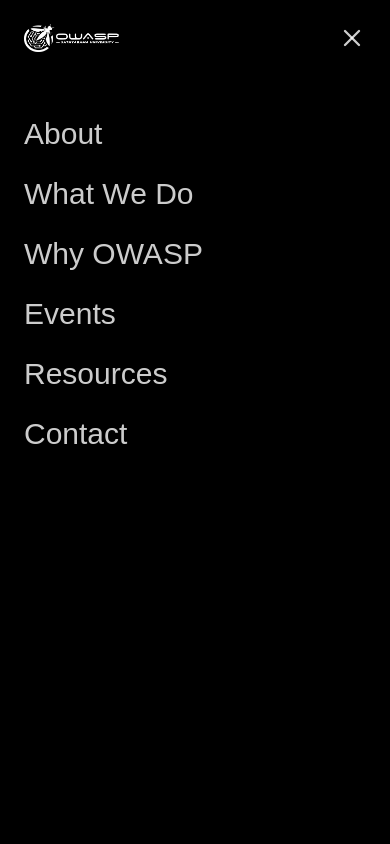
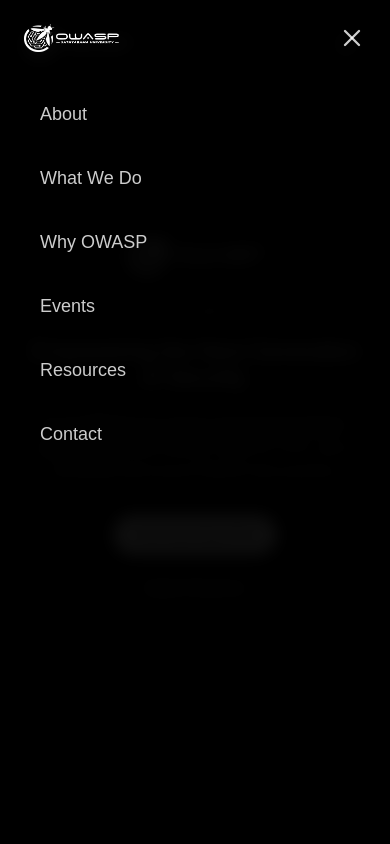
Before and after one commit to NAVEEN2422008/OWASP-SIST, a Next.js app: page / in a window 390 px wide. Both pictures are taken after a click on the button "Open main menu". Shown: the top 844 px of the page. Built offline with nearby package versions, Linux system fonts and the light colour scheme.

Commit message:
Fix mobile menu scroll, z-index clipping, and hero text sizing

```diff
--- a/src/components/hero/HeroSection.tsx
+++ b/src/components/hero/HeroSection.tsx
@@ -56,40 +56,40 @@
       {/* Soft gradient to fade out bottom */}
       <div className="absolute inset-x-0 bottom-0 h-40 bg-gradient-to-t from-black to-transparent pointer-events-none" />
 
-      <div className="page-wrap relative z-10 flex flex-col items-center text-center mt-28 sm:mt-32">
+      <div className="page-wrap relative z-10 flex flex-col items-center text-center mt-16 sm:mt-24 md:mt-28 lg:mt-32">
         <motion.div
           initial={{ opacity: 0, y: 20 }}
           animate={{ opacity: 1, y: 0 }}
           transition={{ duration: 0.8, ease: "easeOut" }}
-          className="max-w-5xl w-full"
+          className="max-w-5xl w-full px-4 sm:px-0"
         >
-          <div className="mb-6 flex justify-center">
+          <div className="mb-4 sm:mb-6 flex justify-center">
             <Image
               src={logoSrc}
               alt="OWASP SIST logo"
               width={160}
               height={56}
-              className="h-14 w-auto object-contain opacity-90"
+              className="h-10 sm:h-14 w-auto object-contain opacity-90"
               priority
               draggable={false}
             />
           </div>
-          <p className="mb-8 text-sm uppercase tracking-[0.4em] text-white/50 font-mono">
+          <p className="mb-4 sm:mb-8 text-xs sm:text-sm uppercase tracking-[0.2em] sm:tracking-[0.4em] text-white/50 font-mono">
             Sathyabama Institute of Science and Technology
           </p>
 
           <h1
-            className="mb-8 font-heading font-medium tracking-tight text-white leading-[1.1]"
-            style={{ fontSize: "clamp(1.8rem, 4.2vw, 4rem)" }}
+            className="mb-6 sm:mb-8 font-heading font-medium tracking-tight text-white leading-[1.1] flex flex-col items-center w-full"
+            style={{ fontSize: "clamp(1.2rem, 6vw, 4rem)" }}
           >
             <span className="block whitespace-nowrap">Empowering the Next Generation</span>
-            <span className="block">of Security.</span>
+            <span className="block whitespace-nowrap">of Security.</span>
           </h1>
           <motion.p
             initial={{ opacity: 0 }}
             animate={{ opacity: 1 }}
             transition={{ delay: 0.8, duration: 1 }}
-            className="mx-auto max-w-2xl text-lg leading-relaxed text-white/60 font-light"
+            className="mx-auto max-w-2xl text-sm sm:text-base md:text-lg leading-relaxed text-white/60 font-light"
           >
             A premium student chapter dedicated to practical application security training, hands-on CTFs, and a community built around OWASP best practices.
           </motion.p>
@@ -100,16 +100,16 @@
           initial={{ opacity: 0 }}
           animate={{ opacity: 1 }}
           transition={{ duration: 1, delay: 1 }}
-          className="mt-14 flex flex-col items-center gap-6 sm:flex-row sm:justify-center"
+          className="mt-8 sm:mt-12 md:mt-14 flex flex-col items-center gap-3 sm:gap-6 sm:flex-row sm:justify-center"
         >
           <button
-            className="rounded-full bg-white text-black px-8 py-3.5 text-sm font-medium transition hover:bg-white/90"
+            className="rounded-full bg-white text-black px-6 sm:px-8 py-3 sm:py-3.5 text-xs sm:text-sm font-medium transition hover:bg-white/90"
             onClick={() => document.getElementById("ctf")?.scrollIntoView({ behavior: "smooth" })}
           >
             View Upcoming CTFs
           </button>
           <button
-            className="rounded-full bg-transparent border border-white/20 text-white px-8 py-3.5 text-sm font-medium transition hover:bg-white/5"
+            className="rounded-full bg-transparent border border-white/20 text-white px-6 sm:px-8 py-3 sm:py-3.5 text-xs sm:text-sm font-medium transition hover:bg-white/5"
             onClick={() => document.getElementById("resources")?.scrollIntoView({ behavior: "smooth" })}
           >
             Explore Resources
--- a/src/components/layout/Header.tsx
+++ b/src/components/layout/Header.tsx
@@ -25,7 +25,23 @@
     return () => window.removeEventListener("scroll", handleScroll);
   }, []);
 
+  // Control body overflow when menu is open
+  useEffect(() => {
+    if (mobileMenuOpen) {
+      document.body.style.overflow = "hidden";
+      document.body.style.touchAction = "none";
+    } else {
+      document.body.style.overflow = "auto";
+      document.body.style.touchAction = "auto";
+    }
+    return () => {
+      document.body.style.overflow = "auto";
+      document.body.style.touchAction = "auto";
+    };
+  }, [mobileMenuOpen]);
+
   return (
+    <>
       <header
       className={cn(
         "fixed inset-x-0 top-0 z-50 transition-all duration-300",
@@ -70,10 +86,12 @@
         </button>
       </div>
 
-      {/* Mobile Menu Fullscreen Overlay */}
+      </header>
+
+      {/* Mobile Menu Fullscreen Overlay - OUTSIDE of header to fix stacking context clipping */}
       {mobileMenuOpen && (
-        <div className="lg:hidden fixed inset-0 z-50 bg-black flex flex-col px-6 py-6 animate-in fade-in duration-300">
-          <div className="flex items-center justify-between">
+        <div className="lg:hidden fixed inset-0 z-[60] bg-black/95 backdrop-blur-sm flex flex-col px-6 py-6">
+          <div className="flex items-center justify-between shrink-0">
             <Link href="/" className="-m-1.5 p-1.5" onClick={() => setMobileMenuOpen(false)}>
               <Image
                 src="/owasp_full_logo.png"
@@ -86,27 +104,31 @@
             </Link>
             <button
               type="button"
-              className="-m-2.5 p-2.5 text-white/80 hover:text-white"
+              className="-m-2.5 p-2.5 text-white/80 hover:text-white transition-colors"
               onClick={() => setMobileMenuOpen(false)}
+              aria-label="Close menu"
             >
               <span className="sr-only">Close menu</span>
               <X className="h-7 w-7" aria-hidden="true" />
             </button>
           </div>
-          <div className="mt-16 flex flex-col space-y-6">
+
+          <nav className="mt-8 flex-1 overflow-y-auto hide-scrollbar">
+            <div className="flex flex-col space-y-1 pb-8">
               {navigation.map((item) => (
                 <Link
                   key={item.name}
                   href={item.href}
-                className="block text-3xl font-light text-white/80 hover:text-white transition-colors"
+                  className="block px-4 py-4 text-lg sm:text-xl font-light text-white/80 hover:text-white hover:bg-white/5 transition-colors rounded"
                   onClick={() => setMobileMenuOpen(false)}
                 >
                   {item.name}
                 </Link>
               ))}
             </div>
+          </nav>
         </div>
       )}
-    </header>
+    </>
   );
 }
```
Lines whose indentation alone changed are shown as unchanged.
